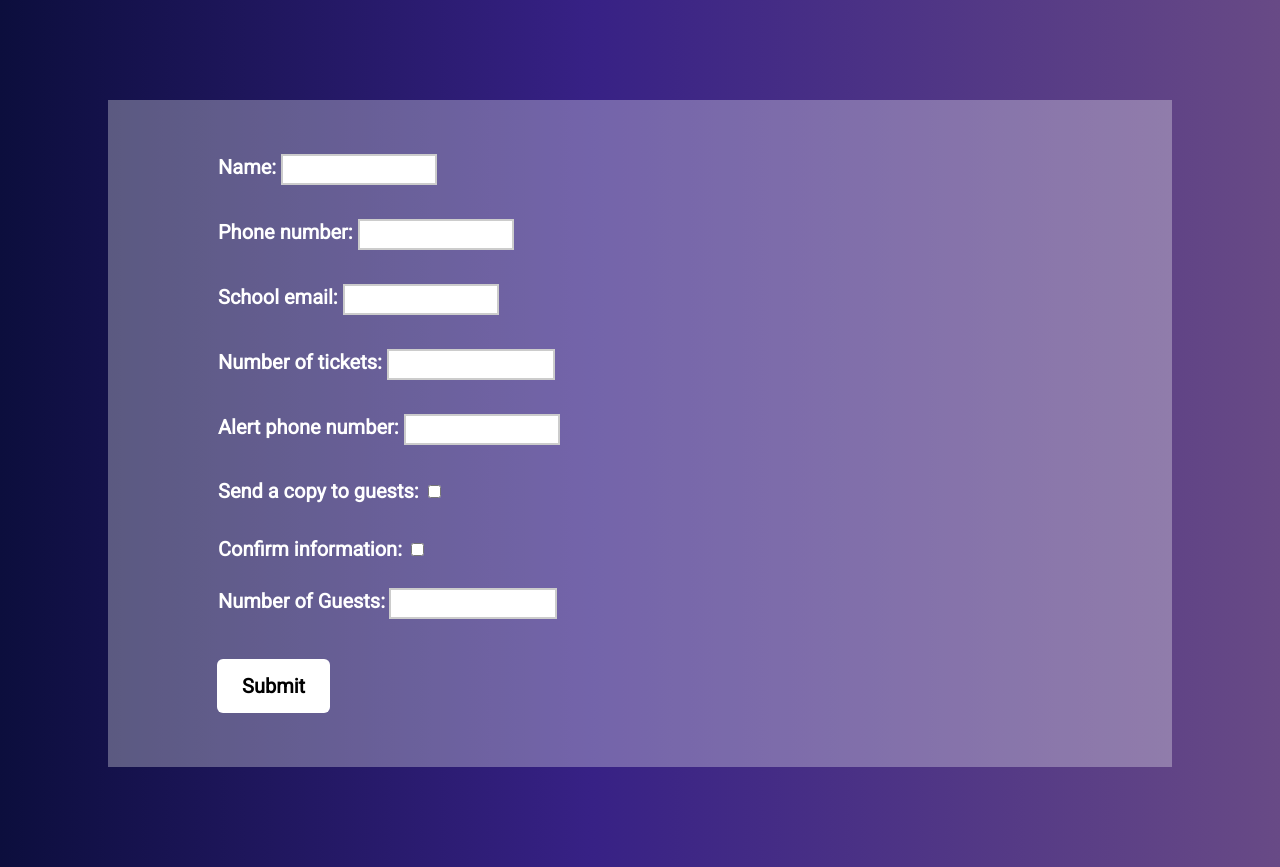
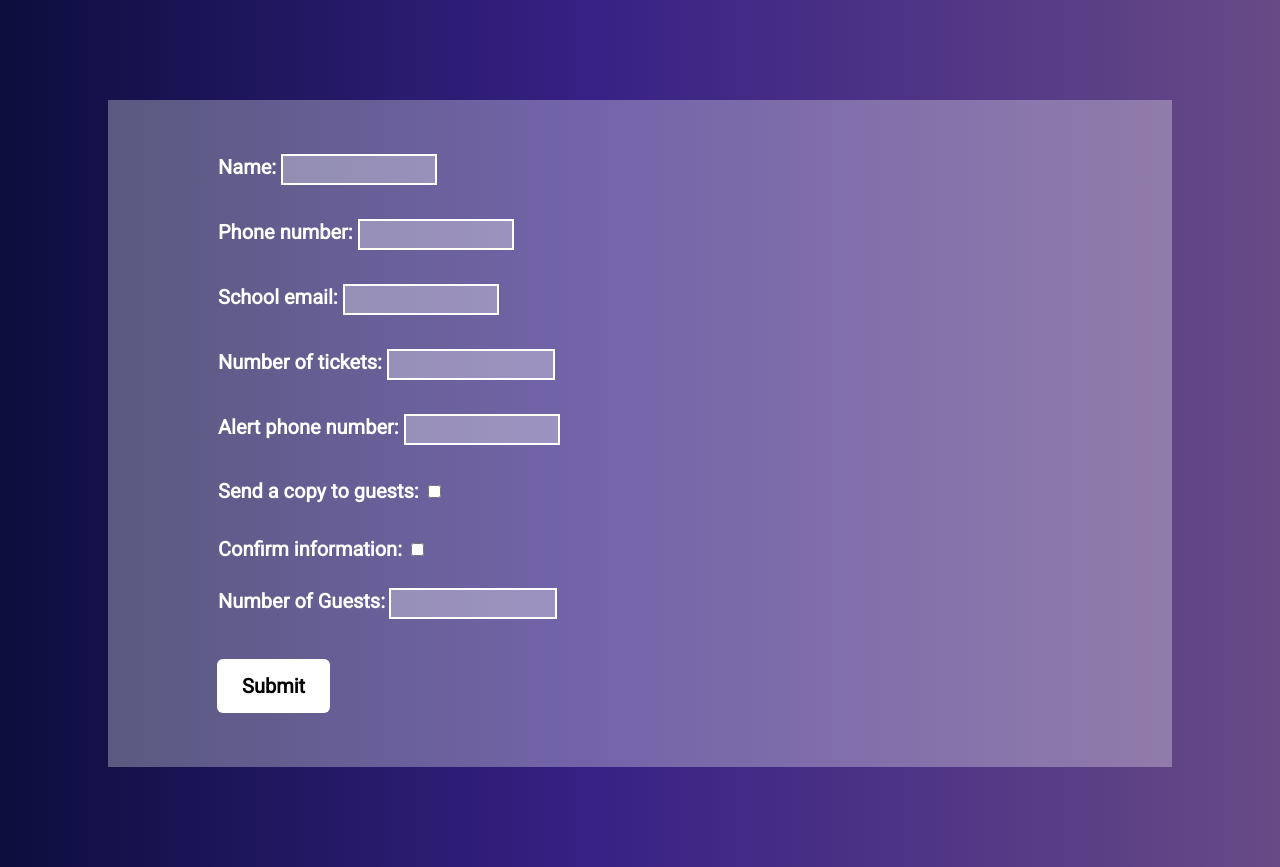
Before and after one commit to Raisa-Tathoi/Ticketing-System-Prom, a Django app: page /book/ in a window 1280 px wide. Shown: the part 75-942 px from the top of the page. Run offline with Django 4.2, Linux system fonts and the light colour scheme.

Commit message:
Update book_tickets.html

```diff
--- a/registration/templates/booking/book_tickets.html
+++ b/registration/templates/booking/book_tickets.html
@@ -159,10 +159,12 @@
     }
 
     input {
-        border: 2px solid #ccc;
+        border: 2px solid white;
         padding: 6px;
         font-family: 'Roboto', sans-serif;
-
+        font-weight: bold;
+        color: white;
+        background-color: rgba(255, 255, 255, 0.3);
     }
 
     input[type=text] {
```
